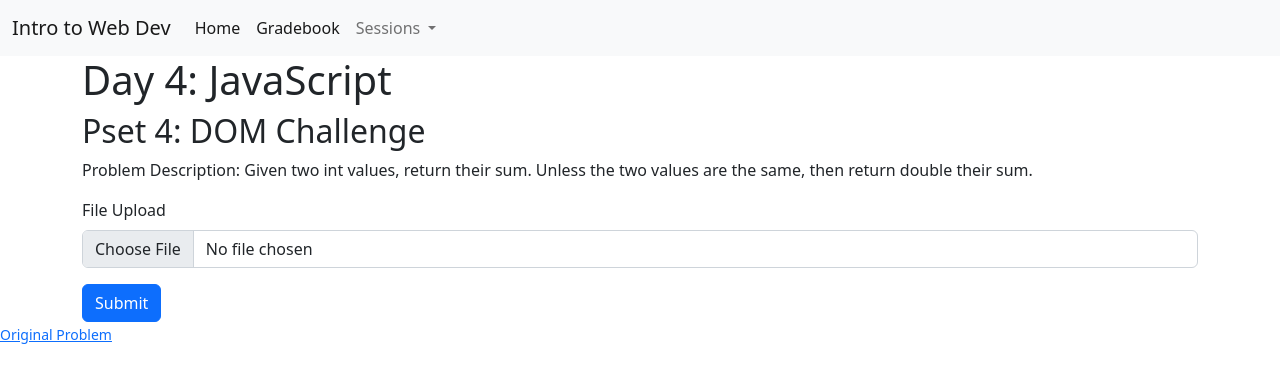
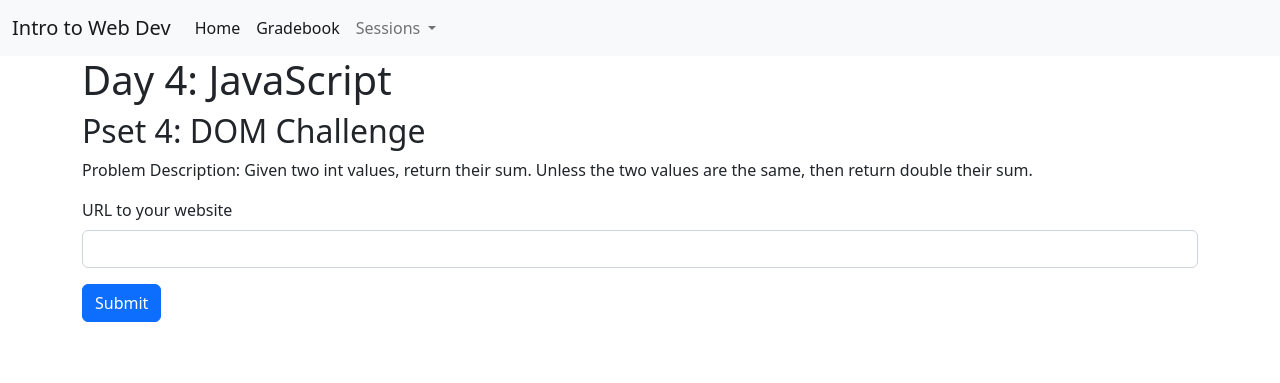
Before and after one commit to boyuan12/course, a Django app: page /pset4/ in a window 1280 px wide. Shown: the top 383 px of the page. Run offline with Django 4.2, Linux system fonts and the light colour scheme; the visitor is signed in with stand-in values (Sample User, id 1); some libraries are stand-ins or nearby versions.

Commit message:
updated pset4 form

```diff
--- a/webdev/templates/webdev/pset4.html
+++ b/webdev/templates/webdev/pset4.html
@@ -9,14 +9,13 @@
         <h1>Day 4: JavaScript</h1>
         <h2>Pset 4: DOM Challenge</h2>
         <p>Problem Description: Given two int values, return their sum. Unless the two values are the same, then return double their sum.</p>
-        <form method="POST" enctype="multipart/form-data">
+        <form method="POST">
             {% csrf_token %}
             <div class="mb-3">
-              <label for="file" class="form-label">File Upload</label>
-              <input type="file" class="form-control" id="file" name="file">
+              <label for="url" class="form-label">URL to your website</label>
+              <input type="url" class="form-control" id="url" name="url">
             </div>
             <button type="submit" class="btn btn-primary">Submit</button>
         </form>
     </div>
-    <small><a href="https://codingbat.com/prob/p141905">Original Problem</a></small>
 {% endblock %}
```
